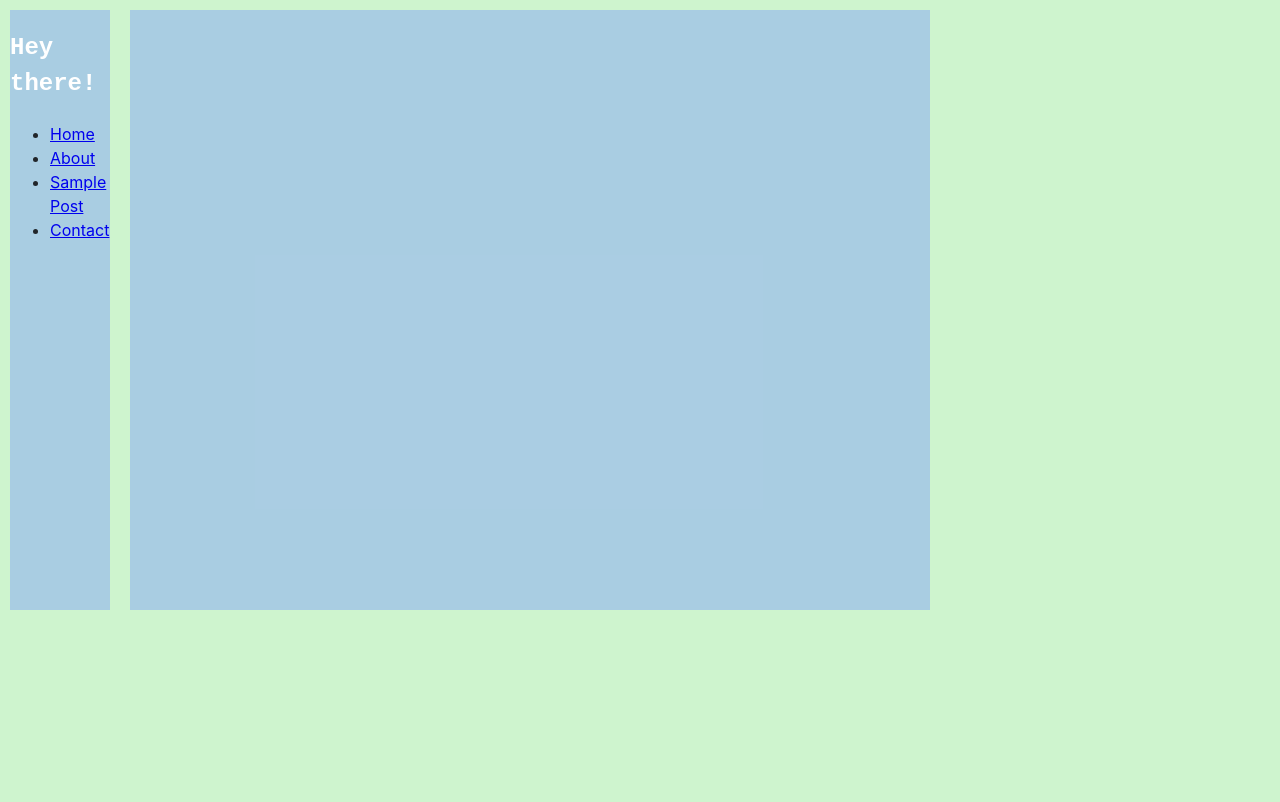
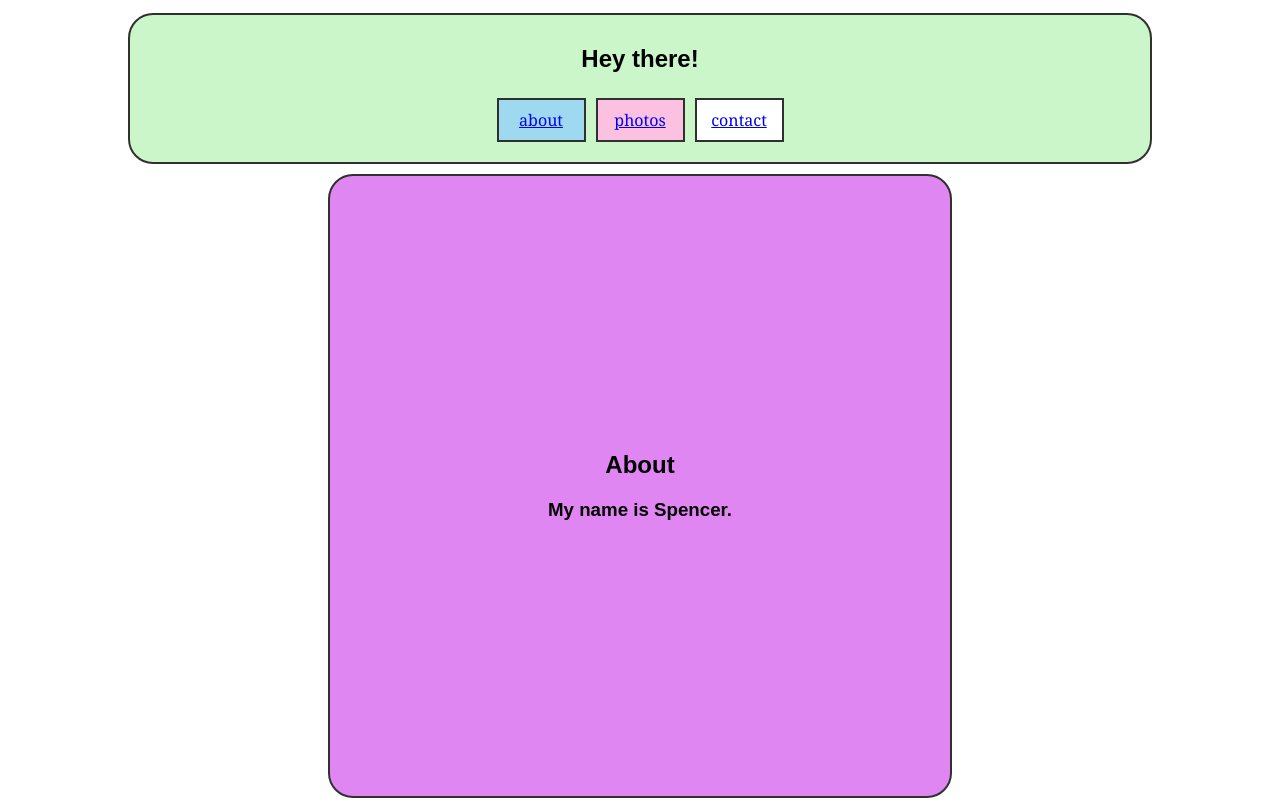
Before and after one commit to sarmini1/sarmini1.github.io, a plain HTML site: page learninghtml.html in a window 1280 px wide. Shown: the top 802 px of the page. Drawn offline with Linux system fonts and the light colour scheme.

Commit message:
sat night

```diff
--- a/learninghtml.html
+++ b/learninghtml.html
@@ -8,33 +8,38 @@
 </head>
 <body>
 
-    <div class= "flexbox-container">
-        <div class= "flexbox-item flexbox-item-1">
-            <h2 class="main_header">
-                Hey there!
-            </h2>
-            <ul class="navbar-nav ml-auto">
-                <li class="nav-item">
-                  <a class="nav-link" href="index.html">Home</a>
-                </li>
-                <li class="nav-item">
-                  <a class="nav-link" href="about.html">About</a>
-                </li>
-                <li class="nav-item">
-                  <a class="nav-link" href="post.html">Sample Post</a>
-                </li>
-                <li class="nav-item">
-                  <a class="nav-link" href="contact.html">Contact</a>
-                </li>
-              </ul>
-        </div>
-        <div class= "flexbox-item flexbox-item-2">
 
-        </div>
+  <div class= "flexbox-container">
 
+    <div class= "flexbox-item flexbox-item-1">
+      <h2>
+          Hey there!
+      </h2>
+      <div class="nav">
+            <a href="#about"><div class= "nav1">about</div></a>
+            <a href="#photos"><div class= "nav2">photos</div></a>
+            <a href="#contact"><div class= "nav3">contact</div></a>
+      </div>
+  </div>
+
+    <div class= "flexbox-item flexbox-item-2" id= "about">
+      <h2>About</h2>
+      <h3>
+        My name is Spencer.
+      </h3>
+    </div>
+
+    <div class= "flexbox-item flexbox-item-3" id= "photos">
+      <h2>Fun Photos</h2>
+    </div>
+
+    <div class= "flexbox-item flexbox-item-4" id= "contact">
+      <h2>Contact</h2>
+    </div>
 
 
     </div>
 
+
 </body>
 </html>
--- a/style.css
+++ b/style.css
@@ -1,46 +1,103 @@
+
 .flexbox-container {
+    top:0;
     display: flex;
-    flex-direction: row;
+    flex-direction: column;
+    justify-content: center;
+    align-items: center;
+    font-family: Arial, Helvetica, sans-serif;
 }
 
 .flexbox-item {
-    width: 100px;
-    margin: 10px;
-    border: 3px salmon;
-    background-color: rgba(152, 186, 237, 0.666);
+    margin: 5px;
+    padding: 10px;
+    background-color: rgba(136, 203, 245, 0.94);
 }
 
 .flexbox-item-1 {
-    min-height: 500px;
+    min-height: 80px;
+    min-width: 1000px;
+    border-radius: 25px;
+    border: 2px solid #30302f;
+    text-align: center;
+    background-color: rgba(192, 245, 192, 0.831);
 }
 
 .flexbox-item-2 {
-    min-width: 800px;
+    min-width: 600px;
     min-height: 600px;
+    text-align: center;
+    align-content: center;
+    border-radius: 25px;
+    border: 2px solid #30302f;
+    background-color: rgb(224, 134, 242);
+}
+
+.flexbox-item-3 {
+    min-width: 600px;
+    min-height: 600px;
+    border-radius: 25px;
+    border: 2px solid #30302f;
+    text-align: center;
+    align-content: center;
+    background-color: rgb(244, 244, 168);
+}
+
+.flexbox-item-4 {
+    min-width: 600px;
+    min-height: 600px;
+    border-radius: 25px;
+    border: 2px solid #30302f;
+    text-align: center;
+    align-content: center;
+}
+
+.nav{
+    display: flex;
+    flex-direction: row;
+    justify-content: center;
+    text-align: center;
+    margin: 5px;
+    font-family: Georgia, 'Times New Roman', Times, serif;
+}
+
+.nav1 {
+    display: flex;
+    justify-content: center;
+    flex-direction: column;
+    min-width: 75px;
+    min-height: 30px;
+    text-align: center;
+    padding: 5px;
+    margin: 5px;
+    border: 2px solid #30302f;
+    background-color: rgb(158, 217, 240);
+}
+.nav2 {
+    display: flex;
+    justify-content: center;
+    flex-direction: column;
+    min-width: 75px;
+    min-height: 30px;
+    padding: 5px;
+    margin: 5px;
+    border: 2px solid #30302f;
+    background-color: rgb(252, 193, 225);
+}
+.nav3 {
+    display: flex;
+    justify-content: center;
+    flex-direction: column;
+    min-width: 75px;
+    min-height: 30px;
+    padding: 5px;
+    margin: 5px;
+    border: 2px solid #30302f;
+    background-color: rgb(255, 255, 255);
+
 }
 
 body {
-    margin: 0;
-    font-family: "Roboto Slab", -apple-system, BlinkMacSystemFont, "Segoe UI", Roboto, "Helvetica Neue", Arial, sans-serif, "Apple Color Emoji", "Segoe UI Emoji", "Segoe UI Symbol", "Noto Color Emoji";
-    font-size: 1rem;
-    font-weight: 400;
-    line-height: 1.5;
-    color: #212529;
-    text-align: left;
-    background-color: rgba(197, 242, 197, 0.831);
+    display: flex;
+    justify-content: center;
   }
-
-.main_heading {
-    background-color: grey;
-}
-.main {
-    background-color: blue;
-}
-.main_footer {
-    background-color: green;
-}
-.main_header,
-.main_footer {
-  color: rgb(255, 255, 255);
-  font-family: 'Courier New', Courier, monospace;
-}
```
